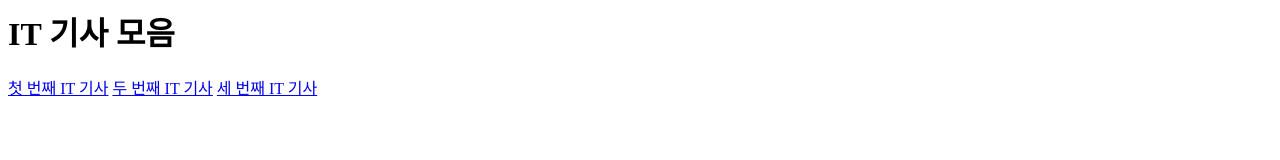
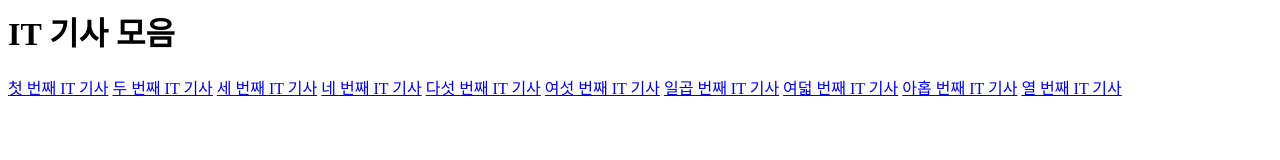
Before and after one commit to kimmin23/mis2501, a plain HTML site: page index.html in a window 1280 px wide. Drawn offline with Linux system fonts and the light colour scheme.

Commit message:
Update index.html

```diff
--- a/index.html
+++ b/index.html
@@ -7,5 +7,13 @@
     <a href="https://v.daum.net/v/20250311180131535" target="_blank">첫 번째 IT 기사</a>
     <a href="https://n.news.naver.com/mnews/article/009/0005460837" target="_blank">두 번째 IT 기사</a>
     <a href="https://v.daum.net/v/20250318072355303" target="_blank">세 번째 IT 기사</a>
+    <a href="https://v.daum.net/v/20250331083130911" target="_blank">네 번째 IT 기사</a>
+    <a href="https://n.news.naver.com/mnews/article/031/0000922979" target="_blank">다섯 번째 IT 기사</a>
+    <a href="https://v.daum.net/v/20250415181220571" target="_blank">여섯 번째 IT 기사</a>
+    <a href="https://v.daum.net/v/20250429202747138" target="_blank">일곱 번째 IT 기사</a>
+    <a href="https://v.daum.net/v/20250430130529207" target="_blank">여덟 번째 IT 기사</a>
+    <a href="https://v.daum.net/v/20250511185034396" target="_blank">아홉 번째 IT 기사</a>
+    <a href="https://v.daum.net/v/20250519172114614" target="_blank">열 번째 IT 기사</a>
+
   </body>
 </html>
```
